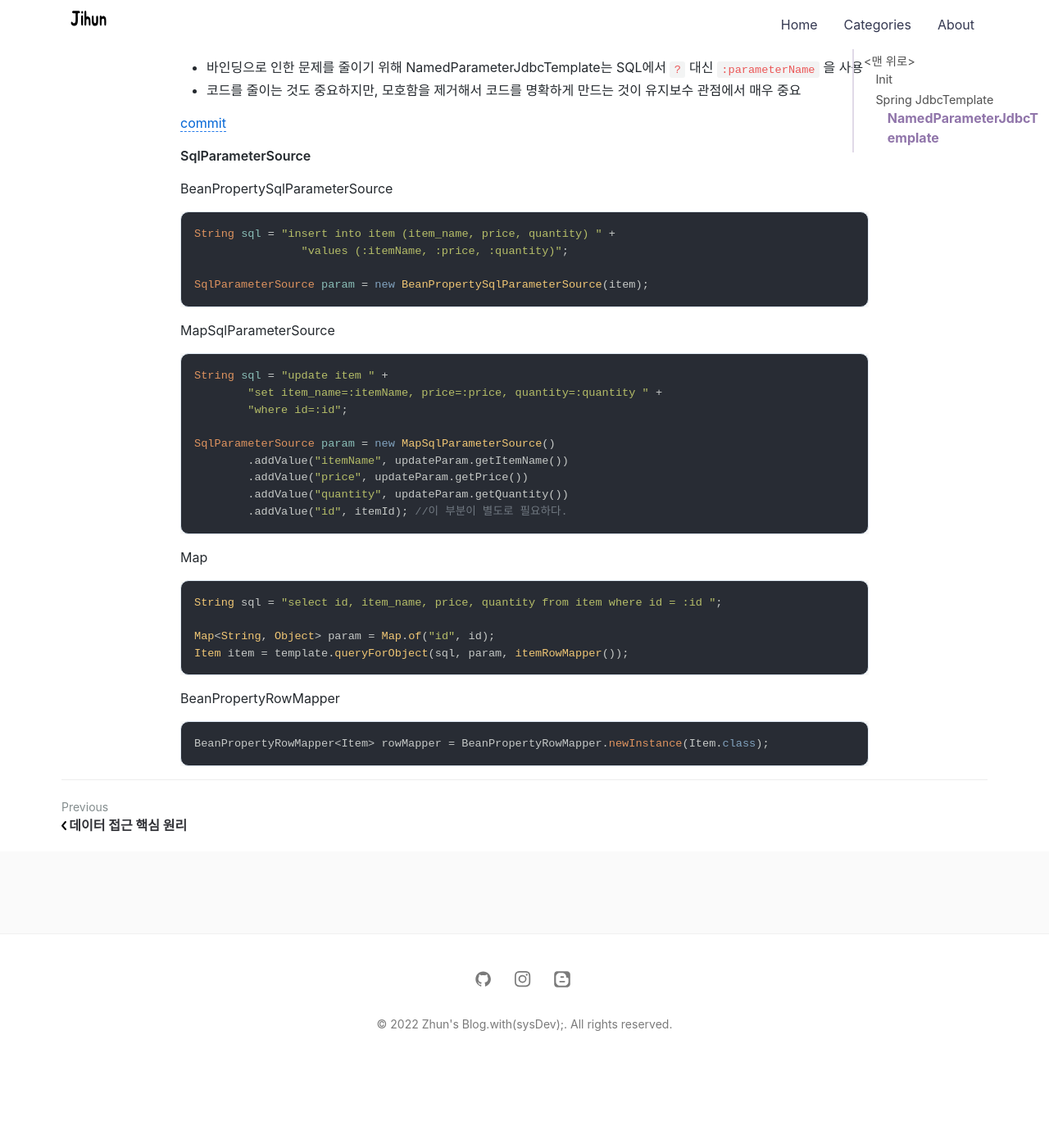
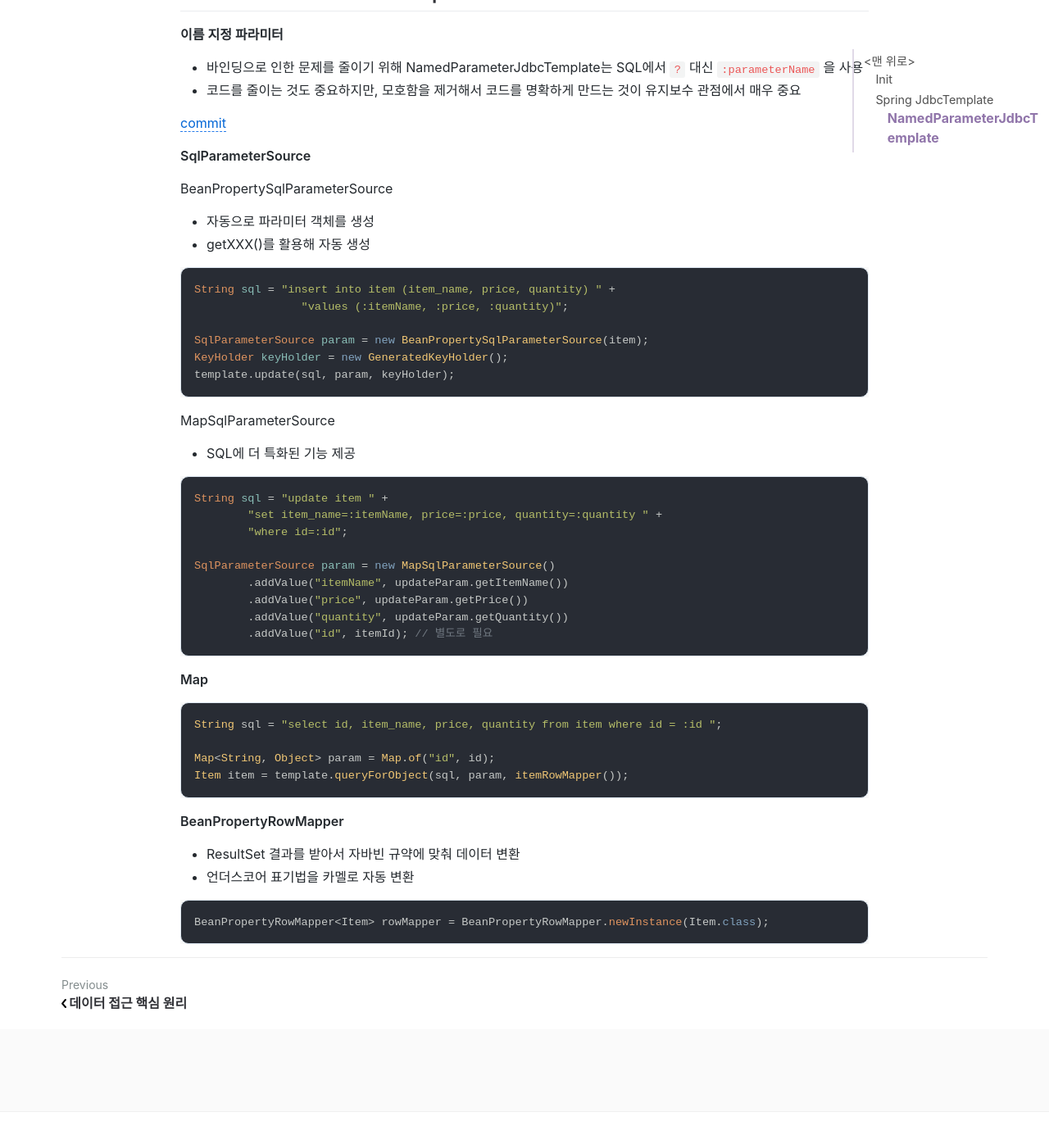
Before and after one commit to jihunparkme/jihunparkme.github.io, a Jekyll site: the page built from _posts/2022-08-08-Spring-DB-Part2.md, in a window 1280 px wide and 1400 px high, scrolled down 2153 px. Shown: the top 1396 px of the window at 82% size. Built offline with Jekyll 4.4.1, drawn with Linux system fonts in a browser that asks for light colours; nearby versions of some CDN libraries; comment, search, counter and statistics services are not loaded; before the commit the page ends 3458 px from its top, so only the background shows below that.

Commit message:
[Spring JdbcTemplate] NamedParameterJdbcTemplate 2

````diff
--- a/_posts/2022-08-08-Spring-DB-Part2.md
+++ b/_posts/2022-08-08-Spring-DB-Part2.md
@@ -81,15 +81,20 @@
 **SqlParameterSource**
 
 BeanPropertySqlParameterSource
+- 자동으로 파라미터 객체를 생성
+- getXXX()를 활용해 자동 생성
 
 ```java
 String sql = "insert into item (item_name, price, quantity) " +
                 "values (:itemName, :price, :quantity)";
 
 SqlParameterSource param = new BeanPropertySqlParameterSource(item);
+KeyHolder keyHolder = new GeneratedKeyHolder();
+template.update(sql, param, keyHolder);
 ```
 
 MapSqlParameterSource
+- SQL에 더 특화된 기능 제공
 
 ```java
 String sql = "update item " +
@@ -100,10 +105,10 @@
         .addValue("itemName", updateParam.getItemName())
         .addValue("price", updateParam.getPrice())
         .addValue("quantity", updateParam.getQuantity())
-        .addValue("id", itemId); //이 부분이 별도로 필요하다.
+        .addValue("id", itemId); // 별도로 필요
 ```
 
-Map
+**Map**
 
 ```java
 String sql = "select id, item_name, price, quantity from item where id = :id ";
@@ -112,7 +117,10 @@
 Item item = template.queryForObject(sql, param, itemRowMapper());
 ```
 
-BeanPropertyRowMapper
+**BeanPropertyRowMapper**
+
+- ResultSet 결과를 받아서 자바빈 규약에 맞춰 데이터 변환
+- 언더스코어 표기법을 카멜로 자동 변환
 
 ```java
 BeanPropertyRowMapper<Item> rowMapper = BeanPropertyRowMapper.newInstance(Item.class);
````
